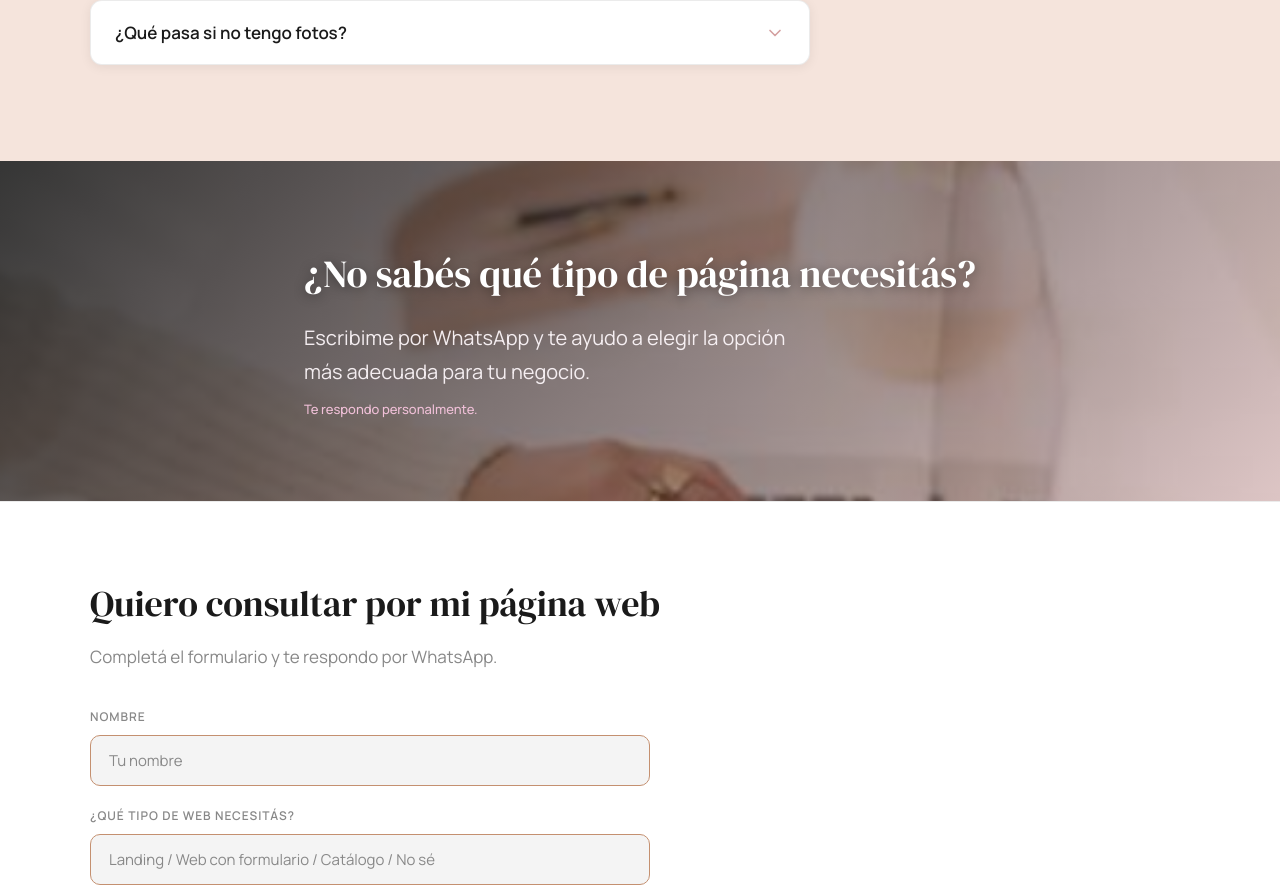
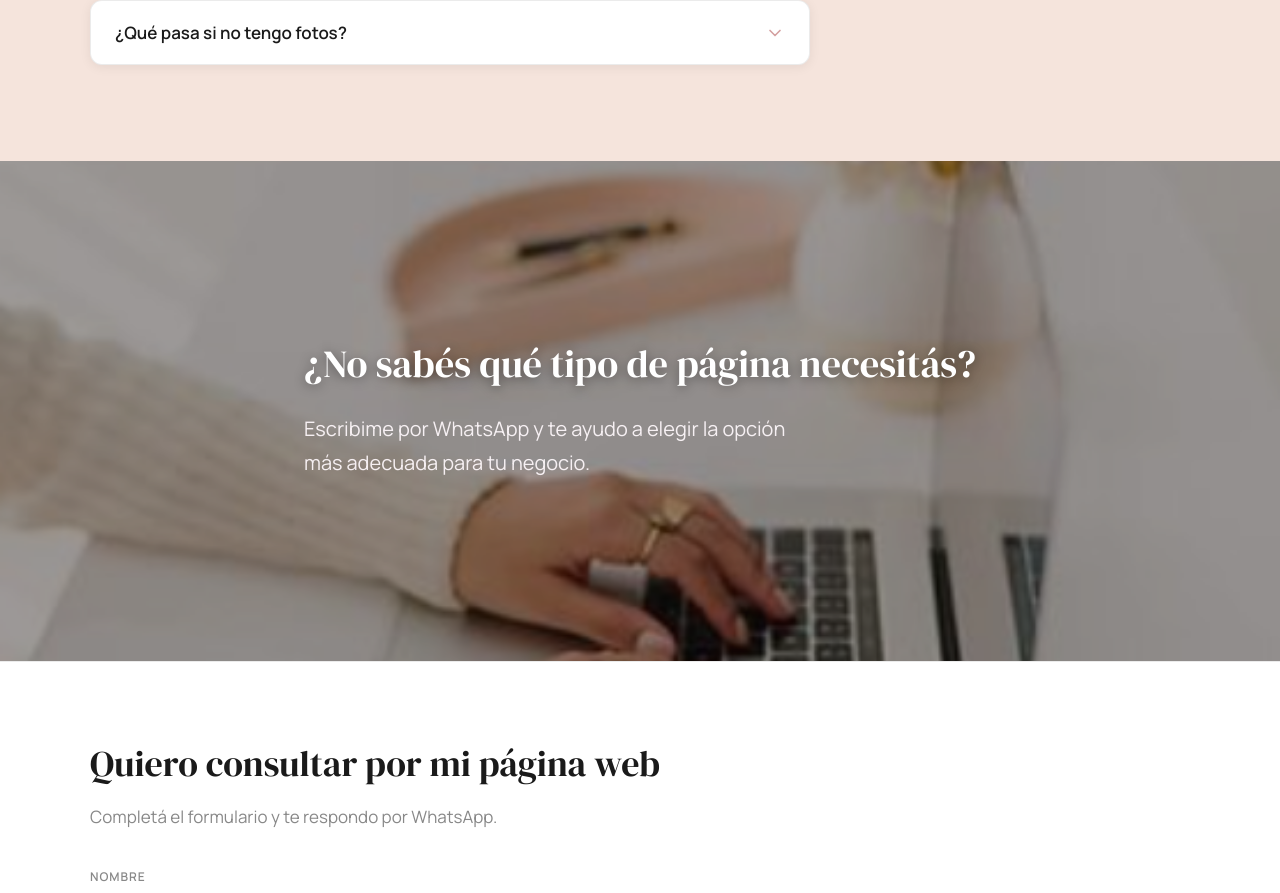
Before and after one commit to PACZKONATASHA/web-paczko, a React (Vite) app: page / in a window 1280 px wide. Shown: the part 6555-7448 px from the top of the page. Built offline with nearby package versions, Linux system fonts and the light colour scheme.

Commit message:
realicxe cambios en volveras imagenes mas resposnsivas

```diff
--- a/src/App.css
+++ b/src/App.css
@@ -1392,22 +1392,18 @@ img { display: block; max-width: 100%; }
 
 .contactBanner {
   position: relative;
-  min-height: 340px;
+  min-height: 500px;
   display: flex;
   align-items: center;
   background-size: cover;
-  background-position: center;
+  background-position: center 55%;
   overflow: hidden;
 }
 
 .contactBannerOverlay {
   position: absolute;
   inset: 0;
-  background: linear-gradient(
-    135deg,
-    rgba(26, 26, 26, 0.88) 0%,
-    rgba(184, 116, 115, 0.35) 100%
-  );
+  background: rgba(20, 10, 8, 0.42);
 }
 
 .contactBannerContent {
--- a/src/App.jsx
+++ b/src/App.jsx
@@ -582,7 +582,6 @@ function Contacto() {
         <div className={`contactBannerContent ${isVisible ? 'animate-in' : ''}`}>
           <h2 className="contactBannerTitle">¿No sabés qué tipo de página necesitás?</h2>
           <p className="contactBannerText">Escribime por WhatsApp y te ayudo a elegir la opción más adecuada para tu negocio.</p>
-          <p className="contactBannerNote">Te respondo personalmente.</p>
         </div>
       </div>
 
```
